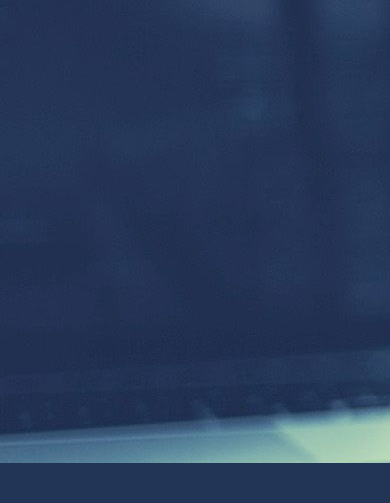
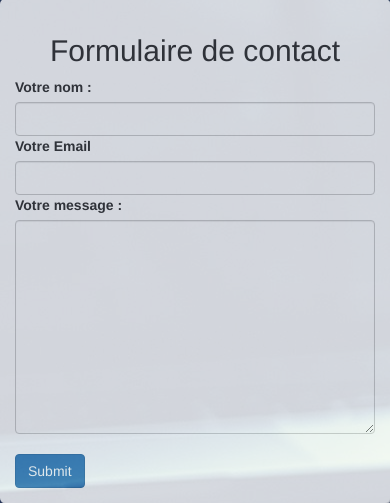
Before and after one commit to Dylvn/portfolio, a PHP site: page /pages/contact.html in a window 390 px wide. Shown: the part 381-884 px from the top of the page. Before the commit the page ends 844 px from the top, so only its background shows below. Run offline with PHP 8.4, Linux system fonts and the light colour scheme.

Commit message:
add form contact

```diff
--- a/css/main.css
+++ b/css/main.css
@@ -128,7 +128,7 @@ ul.nav-tabs > li > a:hover{
     text-shadow: 1px 1px 1px grey;
 }
 
-.btn{
+.btn-index{
     font-size:20px;
     color: black;
     font-family: Helvetica;
@@ -148,7 +148,7 @@ ul.nav-tabs > li > a:hover{
 
 /* PAGE ABOUT */
 
-#body-page{
+#body-page, #contact-page{
     margin-top:80px;
 }
 
@@ -163,6 +163,16 @@ ul.nav-tabs > li > a:hover{
 #msg-about>p::before{
   content: "«";
   font-size: 36px;
+}
+
+/* PAGE CONTACT */
+
+#form-contact{
+    background-color:white;
+    opacity: 0.8;
+    box-shadow: 1px 1px 1px #e7e7e7;
+    border-radius: 5px;
+    padding: 15px;
 }
 
 
--- a/index.html
+++ b/index.html
@@ -52,9 +52,9 @@
             <div class="row">
                 <div class="col-md-offset-3 col-md-5 text-center">
                     <ul class="list-inline">
-                        <li><a href=""><button class="btn"><i class="fa fa-github"></i> GitHub</button></a></li>
-                        <li><a href=""><button class="btn"><i class="fa fa-linkedin"></i> LinkedIn</button></a></li>
-                        <li><a href=""><button class="btn"><i class="fa fa-viadeo"></i> Viadeo</button></a></li>
+                        <li><a href=""><button class="btn btn-index"><i class="fa fa-github"></i> GitHub</button></a></li>
+                        <li><a href=""><button class="btn btn-index"><i class="fa fa-linkedin"></i> LinkedIn</button></a></li>
+                        <li><a href=""><button class="btn btn-index"><i class="fa fa-viadeo"></i> Viadeo</button></a></li>
                     </ul>
                 </div>
             </div>
--- a/pages/contact.html
+++ b/pages/contact.html
@@ -42,8 +42,26 @@
             </div>
         </nav>
 
-        <div class="container">
+        <div class="container" id="contact-page">
             <!-- CONTENT -->
+            <div class="row">
+                <div class="col-md-5">
+                      <!-- MAPS -->
+                    <iframe src="https://www.google.com/maps/embed?pb=!1m18!1m12!1m3!1d2783.1742100724227!2d4.887650015629318!3d45.76769882116144!2m3!1f0!2f0!3f0!3m2!1i1024!2i768!4f13.1!3m3!1m2!1s0x47f4c036c89784f3%3A0xb6b1722dc00a5225!2sFlachet!5e0!3m2!1sfr!2sfr!4v1479308280112" width="400" height="300" frameborder="0" style="border:0" allowfullscreen></iframe>
+                </div>
+                <div class="col-md-7" id="form-contact">
+                    <h2 class="text-center">Formulaire de contact</h2>
+                    <form action="">
+                        <label for="name">Votre nom :</label>
+                        <input type="text" class="form-control" name="name" id="name">
+                        <label for="email">Votre Email</label>
+                        <input type="email" class="form-control" name="email" id="email">
+                        <label for="message">Votre message :</label>
+                        <textarea name="message" class="form-control" id="message" cols="30" rows="10"></textarea><br>
+                        <input type="submit" class="btn btn-primary text-center" name="submit" id="submit" value="Submit">
+                    </form>
+                </div>
+            </div>
         </div>
 
 
```
